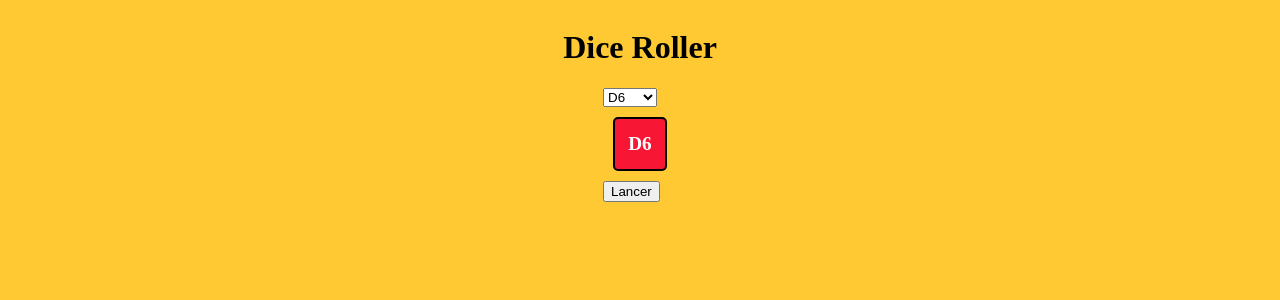
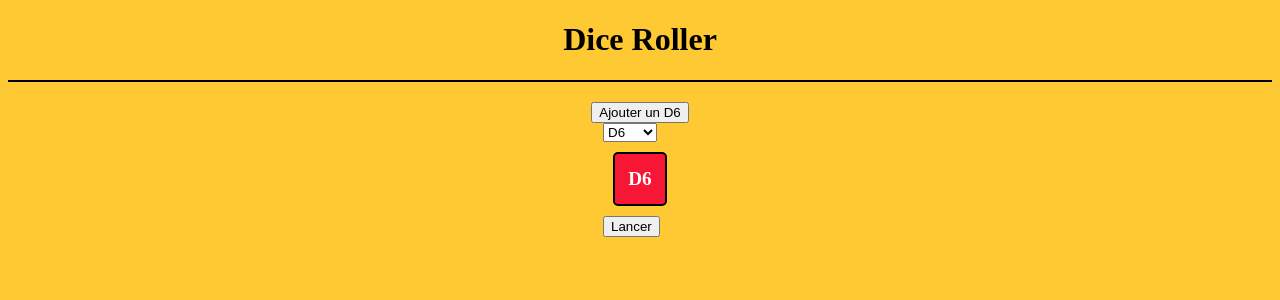
Before and after one commit to SylvainBruyat/Dice-roller, a Next.js app: page / in a window 1280 px wide. Shown: the top 300 px of the page. Built offline with nearby package versions, Linux system fonts and the light colour scheme.

Commit message:
Addition of a header and a button to add more dice

```diff
--- /dev/null
+++ b/src/components/Header.tsx
@@ -0,0 +1,10 @@
+import styles from '@/styles/Header.module.scss';
+import DiceSelector from './DiceSelector';
+
+export default function Header() {
+  return (
+    <header className={styles['header']}>
+      <h1 className={styles['header--h1']}>Dice Roller</h1>
+    </header>
+  );
+}
--- a/src/pages/index.tsx
+++ b/src/pages/index.tsx
@@ -1,25 +1,42 @@
 import Head from 'next/head';
 import { Inter } from '@next/font/google';
 
-import Dice from '@/components/Dice';
+import { useState } from 'react';
+
+import type { DiceProps } from '@/utils/constants';
+
 import DiceContainer from '@/components/DiceContainer';
 
 import styles from '@/styles/Home.module.scss';
+import Header from '@/components/Header';
 
 const inter = Inter({ subsets: ['latin'] });
 
 export default function Home() {
+  const [dice, setDice] = useState<DiceProps[]>([{ type: 'D6', value: null, handleDiceUpdate: function () {} }]);
+
+  function addDice() {
+    setDice(() => [...dice, { type: 'D6', value: null, handleDiceUpdate: function () {} }]);
+  }
+
   return (
     <>
       <Head>
         <title>Dice Roller</title>
-        <meta name='description' content="Un lanceur de dés complet, facile d'utilisation et entièrement configurable" />
+        <meta name='description' content='Un lanceur de dés complet, flexible et facile à utiliser' />
         <meta name='viewport' content='width=device-width, initial-scale=1' />
         <link rel='icon' href='/favicon.ico' />
       </Head>
+      <Header />
       <main className={styles.main}>
-        <h1>Dice Roller</h1>
-        <DiceContainer />
+        <>
+          <button onClick={addDice}>Ajouter un D6</button>
+          <section className={styles['dice-group']}>
+            {dice.map((item, index) => (
+              <DiceContainer key={index} /> //TODO Index à modifier. Utiliser uuid ?
+            ))}
+          </section>
+        </>
       </main>
     </>
   );
--- /dev/null
+++ b/src/styles/Header.module.scss
@@ -0,0 +1,7 @@
+.header {
+  border-bottom: 2px solid black;
+
+  &--h1 {
+    text-align: center;
+  }
+}
--- a/src/styles/Home.module.scss
+++ b/src/styles/Home.module.scss
@@ -1,6 +1,11 @@
 .main {
+  padding-top: 20px;
   display: flex;
   flex-direction: column;
   justify-content: space-between;
   align-items: center;
 }
+
+.dice-group {
+  display: flex;
+}
```
Also changed, not shown: 1 other file (tests, documents, lock files or other folders).
